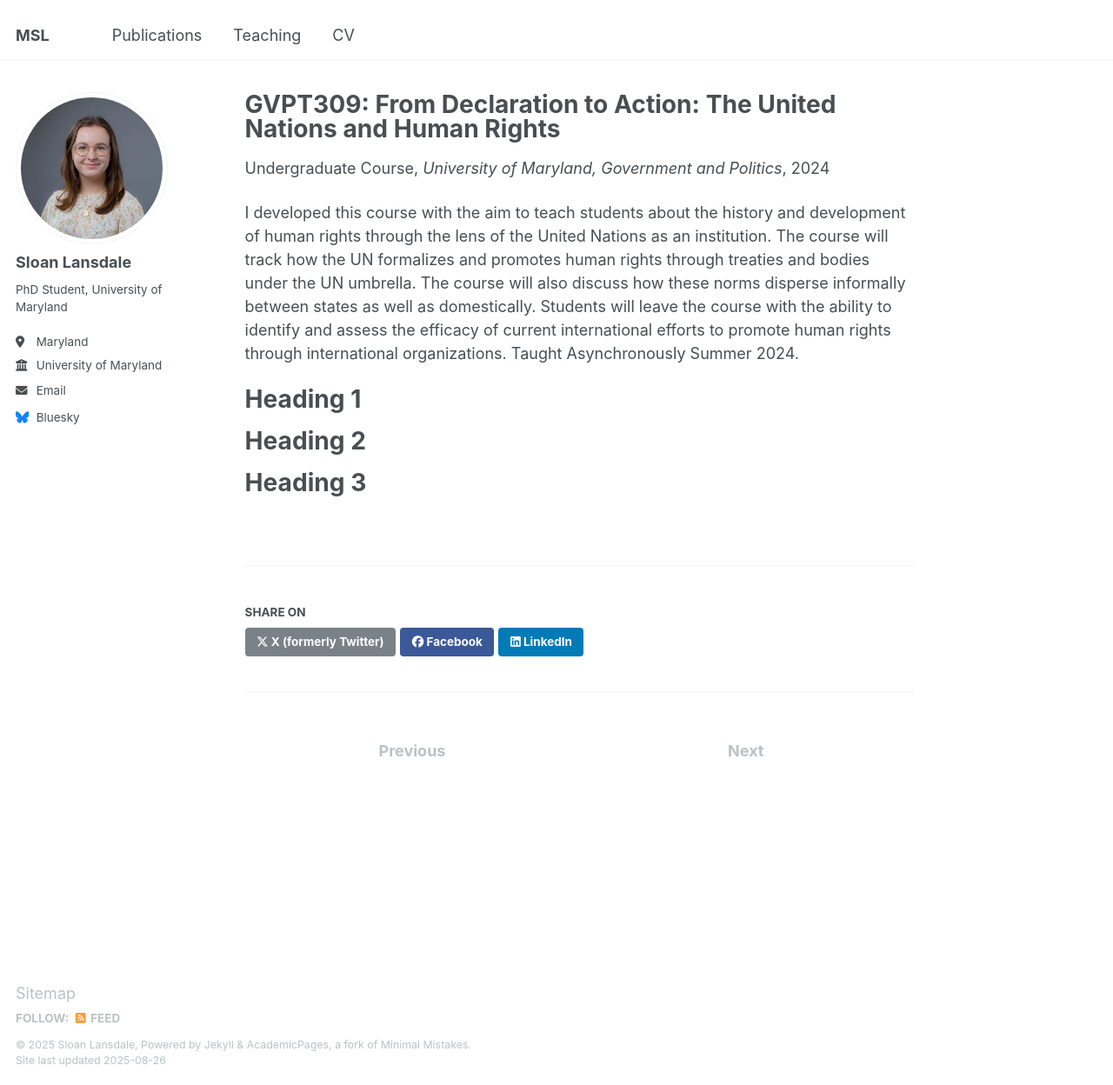
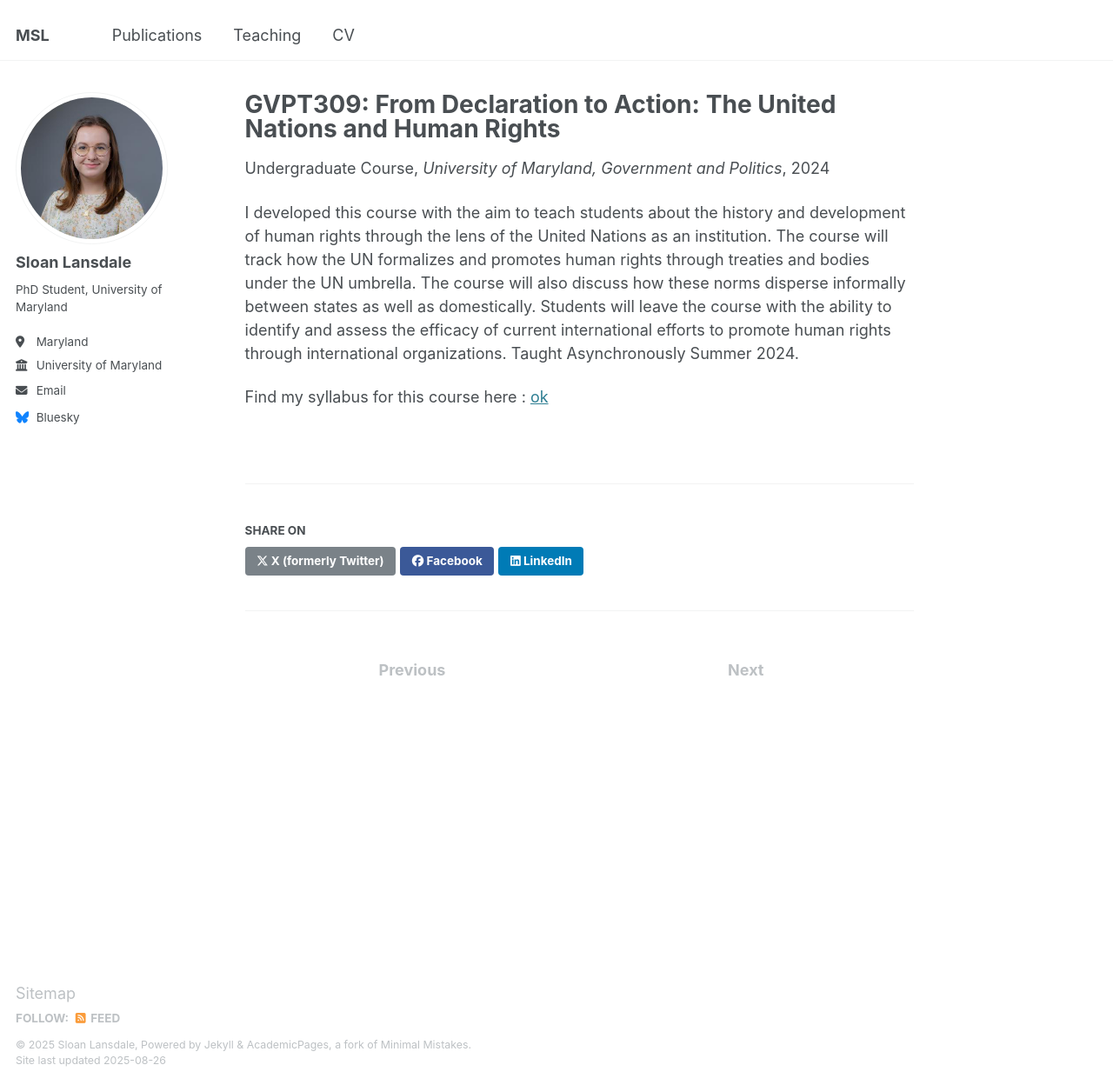
Before and after one commit to slansdale/slansdale.github.io, a Jekyll site: the page built from _teaching/GVPT309r.md, in a window 1280 px wide and 1248 px high. Shown: the whole window at 87% size. Built offline with Jekyll 4.4.1, drawn with Linux system fonts in a browser that asks for light colours.

Commit message:
Update GVPT309r.md

```diff
--- a/_teaching/GVPT309r.md
+++ b/_teaching/GVPT309r.md
@@ -13,11 +13,4 @@ treaties and bodies under the UN umbrella. The course will also discuss how thes
 between states as well as domestically. Students will leave the course with the ability to identify and assess the
 efficacy of current international efforts to promote human rights through international organizations. Taught Asynchronously Summer 2024.
 
-Heading 1
-======
-
-Heading 2
-======
-
-Heading 3
-======
+Find my syllabus for this course here : <a href="GVPT309Lansdale.pdf">ok</a>
```
